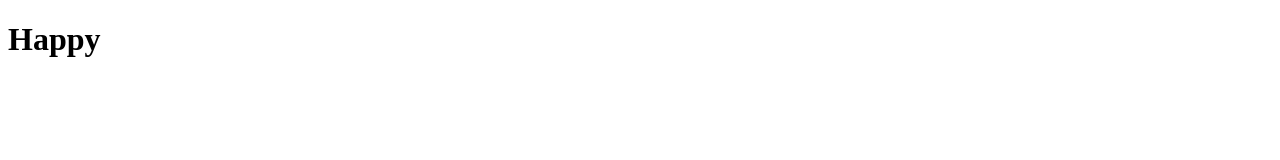
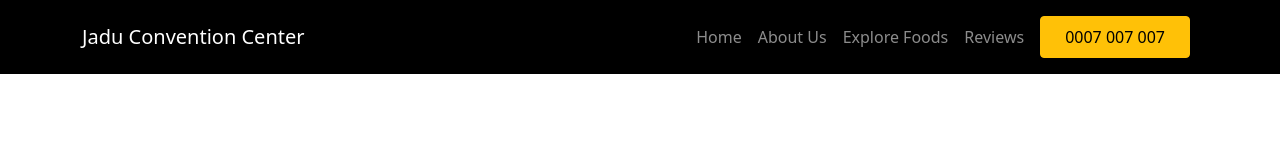
Before and after one commit to ReNayeem/Influencer-products, a plain HTML site: page index.html in a window 1280 px wide. Drawn offline with nearby package versions, Linux system fonts and the light colour scheme.

Commit message:
files & fonts

```diff
--- a/index.html
+++ b/index.html
@@ -5,13 +5,55 @@
     <meta charset="UTF-8">
     <meta http-equiv="X-UA-Compatible" content="IE=edge">
     <meta name="viewport" content="width=device-width, initial-scale=1.0">
-    <title>Happy Convention Center</title>
+    <link href="https://cdn.jsdelivr.net/npm/bootstrap@5.1.3/dist/css/bootstrap.min.css" rel="stylesheet"
+        integrity="sha384-1BmE4kWBq78iYhFldvKuhfTAU6auU8tT94WrHftjDbrCEXSU1oBoqyl2QvZ6jIW3" crossorigin="anonymous">
+    <link rel="stylesheet" href="https://cdnjs.cloudflare.com/ajax/libs/font-awesome/6.0.0-beta3/css/all.min.css"
+        integrity="sha512-Fo3rlrZj/k7ujTnHg4CGR2D7kSs0v4LLanw2qksYuRlEzO+tcaEPQogQ0KaoGN26/zrn20ImR1DfuLWnOo7aBA=="
+        crossorigin="anonymous" referrerpolicy="no-referrer" />
+    <link rel="stylesheet" href="style.css">
+    <title>Jadu Convention Center</title>
 </head>
 
 <body>
+    <!-- navbar start -->
     <header>
-        <h1>Happy</h1>
+        <nav class="navbar fixed-top navbar-expand-lg bg-black navbar-dark">
+            <div class="container">
+                <a class="navbar-brand" href="#">Jadu Convention Center</a>
+                <button class="navbar-toggler" type="button" data-bs-toggle="collapse"
+                    data-bs-target="#navbarSupportedContent" aria-controls="navbarSupportedContent"
+                    aria-expanded="false" aria-label="Toggle navigation">
+                    <span class="navbar-toggler-icon"></span>
+                </button>
+                <div class="collapse navbar-collapse" id="navbarSupportedContent">
+                    <ul class="navbar-nav ms-auto align-items-center mb-2 mb-lg-0">
+                        <li class="nav-item">
+                            <a class="nav-link" aria-current="page" href="#">Home</a>
+                        </li>
+                        <li class="nav-item">
+                            <a class="nav-link" href="#about-us">About Us</a>
+                        </li>
+                        <li class="nav-item">
+                            <a class="nav-link" href="#">Explore Foods</a>
+                        </li>
+                        <li class="nav-item">
+                            <a class="nav-link" href="#">Reviews</a>
+                        </li>
+                        <li class="nav-item">
+                            <a class="nav-link" href="#"><button class="btn btn-warning lh-1g px-4 py-2">0007 007
+                                    007</button></a>
+                        </li>
+                    </ul>
+                </div>
+            </div>
+        </nav>
     </header>
+    <!-- navbar end -->
+
+
+    <script src="https://cdn.jsdelivr.net/npm/bootstrap@5.1.3/dist/js/bootstrap.bundle.min.js"
+        integrity="sha384-ka7Sk0Gln4gmtz2MlQnikT1wXgYsOg+OMhuP+IlRH9sENBO0LRn5q+8nbTov4+1p"
+        crossorigin="anonymous"></script>
 </body>
 
 </html>
--- /dev/null
+++ b/style.css
@@ -0,0 +1 @@
+@import url('https://fonts.googleapis.com/css2?family=Inter&family=Manrope:wght@400;500&family=Poppins:wght@300;400;500;600;700&family=Roboto:wght@700&display=swap');
```
Also changed, not shown: icons/Vector.svg (added), icons/arrow-forward 1.svg (added), icons/ctor.svg (added), icons/menu-2 1.svg (added), icons/watermark.svg (added), images/banner.png (added), images/people.png (added), images/person 1.png (added), images/person 2.png (added), images/person 3.png (added), images/wedding.png (added).
